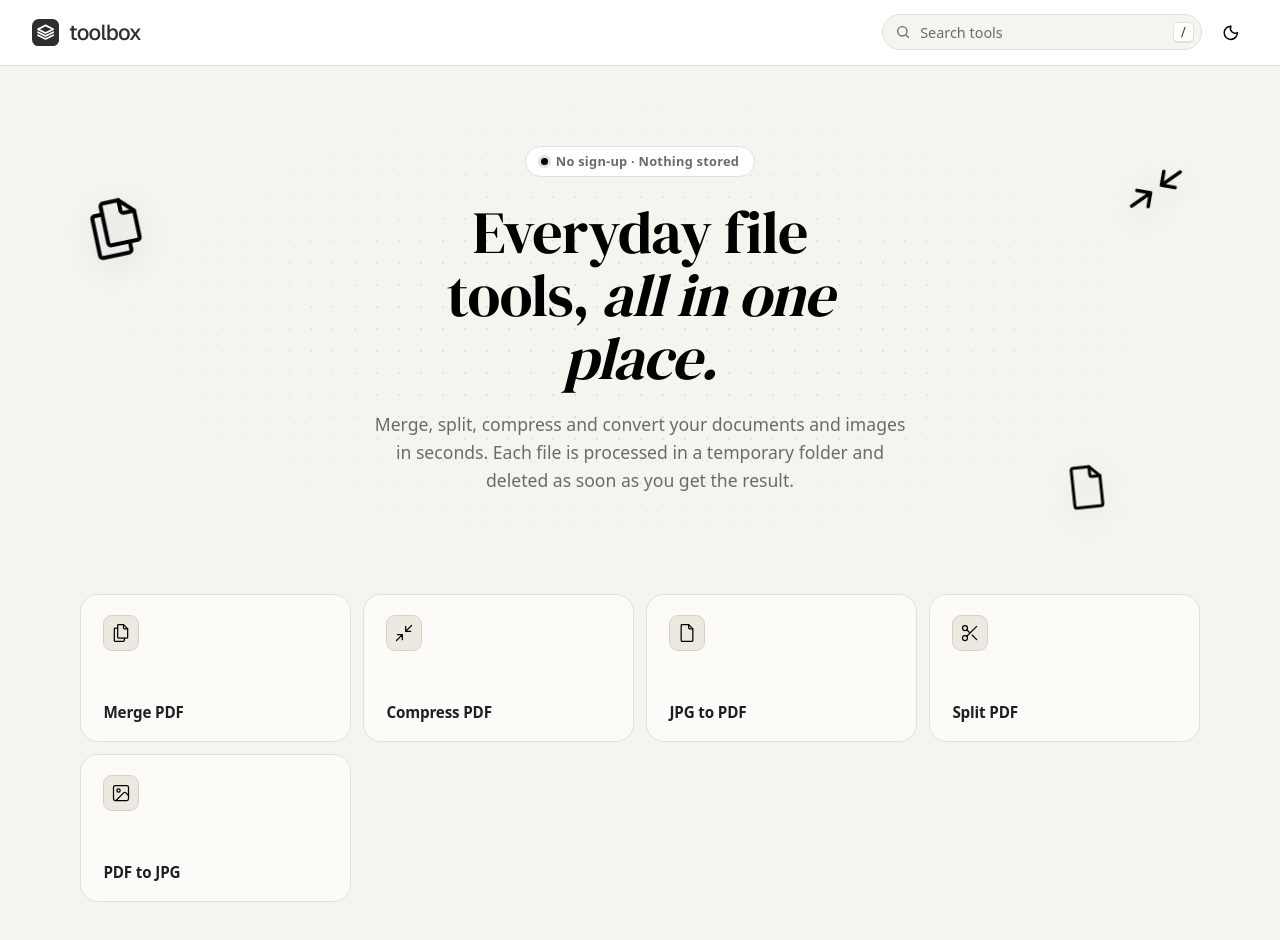
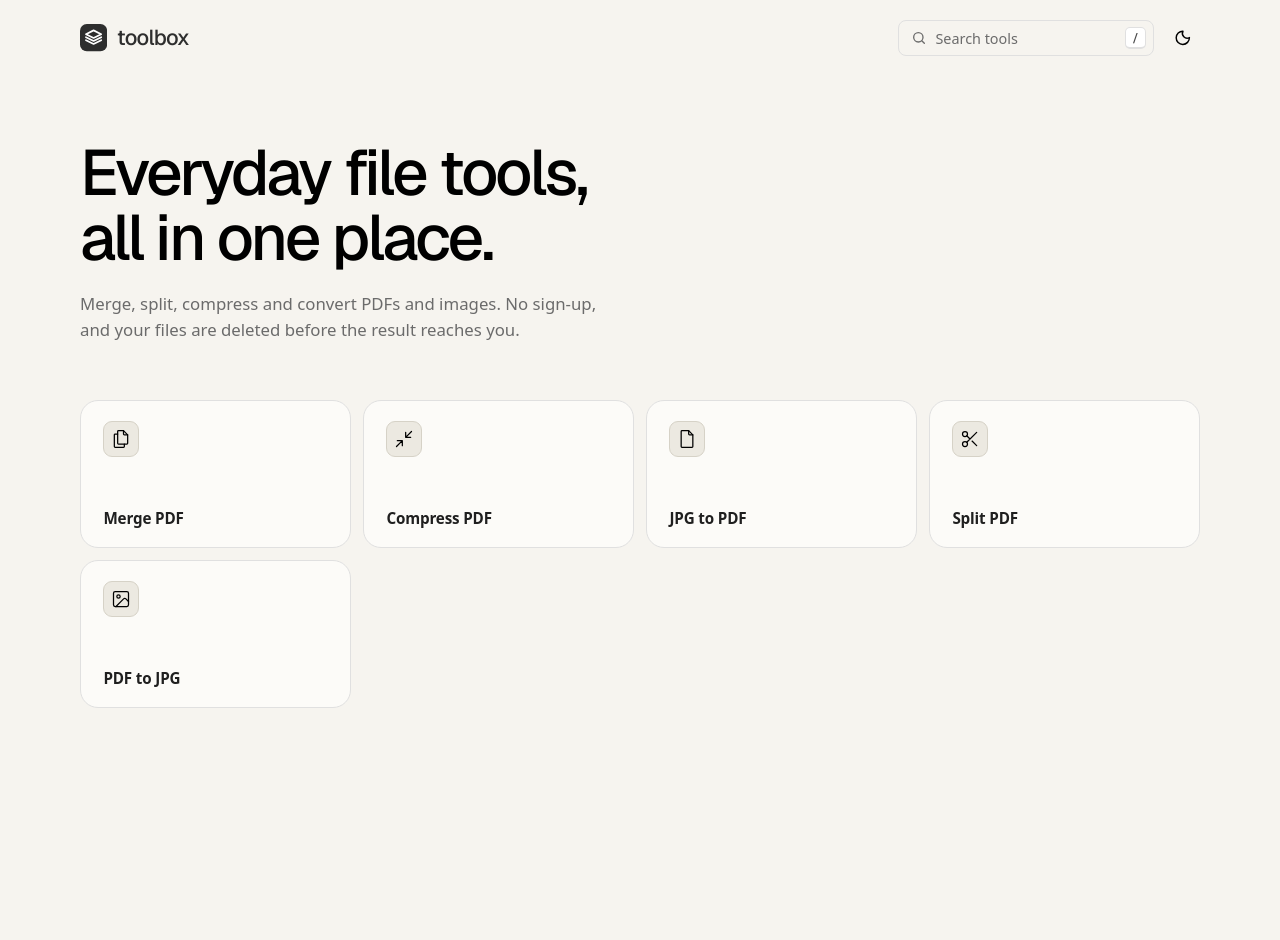
Before and after one commit to sabbirahmedswe/toolbox, a React (Vite) app in the folder frontend/: page / in a window 1280 px wide. Shown: the top 940 px of the page. After the commit the page ends 800 px from the top, so only its background shows below. Built offline with nearby package versions, Linux system fonts and the light colour scheme.

Commit message:
Simplify the hero and header for a minimal look

```diff
--- a/frontend/package.json
+++ b/frontend/package.json
@@ -14,7 +14,6 @@
     "@dnd-kit/sortable": "^10.0.0",
     "@dnd-kit/utilities": "^3.2.2",
     "@fontsource-variable/inter": "^5.3.0",
-    "@fontsource/dm-serif-display": "^5.3.0",
     "@fontsource/geist": "^5.3.0",
     "pdfjs-dist": "^6.3.289",
     "react": "^19.2.8",
--- a/frontend/src/App.tsx
+++ b/frontend/src/App.tsx
@@ -1,4 +1,4 @@
-import { Link, Route, Routes } from 'react-router-dom'
+import { Link, Route, Routes, useLocation } from 'react-router-dom'
 import Home from './pages/Home'
 import Logo from './components/Logo'
 import ThemeToggle from './components/ThemeToggle'
@@ -6,9 +6,10 @@ import ToolSearch from './components/ToolSearch'
 import { TOOLS } from './tools'
 
 export default function App() {
+  const { pathname } = useLocation()
   return (
     <div className="app">
-      <header className="header">
+      <header className={pathname === '/' ? 'header' : 'header header-wide'}>
         <Link to="/" className="logo">
           <Logo />
           <span>toolbox</span>
--- a/frontend/src/index.css
+++ b/frontend/src/index.css
@@ -30,6 +30,8 @@
   --card-hover-border: #c4beb0;
   --palette-title: #333333;
   --radius: 10px;
+  /* The home page column: header, hero and tool grid line up on it. */
+  --content-width: 1120px;
   color-scheme: light;
   font-family: 'Inter Variable', system-ui, -apple-system, 'Segoe UI', Roboto, sans-serif;
   color: var(--text);
@@ -76,14 +78,20 @@ body { margin: 0; min-height: 100vh; background: var(--bg); }
 a { color: inherit; text-decoration: none; }
 h1, h2, h3 { margin: 0; }
 
+/* On the home page the header sits on the page background, in the hero and tool grid's column. On tool pages
+   (.header-wide, set by App) it spans the page as a bar matching the workspace sidebar. */
 .header {
   display: flex;
   align-items: center;
   justify-content: space-between;
   gap: 1rem;
-  padding: 0.9rem 2rem;
-  background: var(--surface);
-  border-bottom: 1px solid var(--border);
+  max-width: calc(var(--content-width) + 2rem);
+  margin: 0 auto;
+  padding: 1.25rem 1rem;
+}
+.header-wide {
+  max-width: none; padding: 0.9rem 1.5rem;
+  background: var(--surface); border-bottom: 1px solid var(--border);
 }
 .logo {
   font-family: 'Geist', 'Inter Variable', system-ui, sans-serif;
@@ -97,9 +105,9 @@ h1, h2, h3 { margin: 0; }
 .header-actions { flex: 1; min-width: 0; display: flex; align-items: center; justify-content: flex-end; gap: 0.75rem; }
 /* Search trigger in the header: looks like a field, opens the command palette (see ToolSearch). */
 .search-trigger {
-  flex: 1; min-width: 0; max-width: 20rem; height: 2.25rem; padding: 0 0.45rem 0 0.75rem;
+  flex: 1; min-width: 0; max-width: 16rem; height: 2.25rem; padding: 0 0.45rem 0 0.7rem;
   display: flex; align-items: center; gap: 0.55rem;
-  border: 1px solid var(--border); border-radius: 999px; background: var(--bg);
+  border: 1px solid var(--border); border-radius: 8px; background: none;
   color: var(--muted); font-size: 0.9rem; text-align: left; cursor: pointer; transition: border-color 0.15s;
 }
 .search-trigger:hover { border-color: var(--card-hover-border); }
@@ -205,54 +213,20 @@ h1, h2, h3 { margin: 0; }
 
 .main { max-width: 1240px; margin: 0 auto; padding: 2.5rem 1rem 4rem; }
 
-.hero {
-  position: relative; isolation: isolate;
-  text-align: center; margin: -0.5rem 0 3rem; padding: 3rem 1rem 3.25rem;
+/* Left-aligned on the tool grid's edge; the headline uses the wordmark's face. */
+.hero { max-width: var(--content-width); margin: 1.5rem auto 3.5rem; }
+.hero h1 {
+  font-family: 'Geist', 'Inter Variable', system-ui, sans-serif; font-weight: 500;
+  font-size: clamp(2.25rem, 5.5vw, 4rem); line-height: 1.02; letter-spacing: -0.045em;
+  color: var(--heading-text); max-width: 13ch; margin: 0 0 1.25rem;
 }
-/* dot grid that fades out towards the edges */
-.hero::before {
-  content: ''; position: absolute; inset: 0; z-index: -1;
-  background-image: radial-gradient(var(--border) 1.2px, transparent 1.2px);
-  background-size: 22px 22px;
-  mask-image: radial-gradient(ellipse 60% 70% at 50% 50%, #000 30%, transparent 75%);
-}
-.hero-eyebrow {
-  display: inline-flex; align-items: center; gap: 0.5rem;
-  margin: 0 0 1.5rem; padding: 0.35rem 0.9rem;
-  background: var(--surface); border: 1px solid var(--border); border-radius: 999px;
-  font-size: 0.8rem; font-weight: 600; letter-spacing: 0.02em; color: var(--muted);
-}
-.hero-dot {
-  width: 7px; height: 7px; border-radius: 50%; background: var(--accent);
-  box-shadow: 0 0 0 3px var(--border);
-}
-.hero h1 {
-  font-family: 'DM Serif Display', Georgia, serif; font-weight: 400;
-  font-size: clamp(2.2rem, 6vw, 3.75rem); line-height: 1.05; letter-spacing: -0.015em;
-  color: var(--heading-text); max-width: 14ch; margin: 0 auto 1.25rem;
-}
-.hero-lede { color: var(--muted); font-size: 1.1rem; line-height: 1.6; max-width: 34rem; margin: 0 auto; }
-
-/* the tool icons, scattered and tilted around the headline on wide screens */
-.hero-art { position: absolute; inset: 0; z-index: -1; pointer-events: none; }
-.hero-art img {
-  position: absolute; height: 64px; width: auto;
-  filter: drop-shadow(0 8px 14px rgb(0 0 0 / 0.12));
-}
+.hero-lede { color: var(--muted); font-size: 1.05rem; line-height: 1.6; max-width: 34rem; margin: 0; }
 /* The icon files are black-on-white; flip them for the dark theme. */
 :root[data-theme='dark'] .tool-icon { filter: invert(1); }
-:root[data-theme='dark'] .hero-art img { filter: invert(1) drop-shadow(0 8px 14px rgb(255 255 255 / 0.08)); }
-.hero-art img:nth-child(1) { left: 4%; top: 22%; transform: rotate(-12deg); }
-.hero-art img:nth-child(2) { right: 5%; top: 14%; transform: rotate(10deg); height: 56px; }
-.hero-art img:nth-child(3) { right: 11%; bottom: 8%; transform: rotate(-6deg); height: 48px; }
-.hero-art img:nth-child(n + 4) { display: none; }
-@media (max-width: 820px) {
-  .hero-art { display: none; }
-}
 
 .tool-grid {
   display: grid; grid-template-columns: repeat(4, minmax(0, 1fr)); gap: 0.75rem;
-  max-width: 1120px; margin: 0 auto;
+  max-width: var(--content-width); margin: 0 auto;
 }
 @media (max-width: 960px) { .tool-grid { grid-template-columns: repeat(3, minmax(0, 1fr)); } }
 .tool-card {
--- a/frontend/src/main.tsx
+++ b/frontend/src/main.tsx
@@ -3,8 +3,6 @@ import { createRoot } from 'react-dom/client'
 import { BrowserRouter } from 'react-router-dom'
 import '@fontsource/geist/500.css'
 import '@fontsource-variable/inter'
-import '@fontsource/dm-serif-display'
-import '@fontsource/dm-serif-display/400-italic.css'
 import './index.css'
 import App from './App.tsx'
 
--- a/frontend/src/pages/Home.tsx
+++ b/frontend/src/pages/Home.tsx
@@ -5,21 +5,10 @@ export default function Home() {
   return (
     <>
       <section className="hero">
-        <div className="hero-art" aria-hidden="true">
-          {TOOLS.map((t) => (
-            <img key={t.path} src={t.icon} alt="" />
-          ))}
-        </div>
-        <p className="hero-eyebrow">
-          <span className="hero-dot" />
-          No sign-up · Nothing stored
-        </p>
-        <h1>
-          Everyday file tools, <em>all in one place.</em>
-        </h1>
+        <h1>Everyday file tools, all in one place.</h1>
         <p className="hero-lede">
-          Merge, split, compress and convert your documents and images in seconds. Each file is processed in a temporary
-          folder and deleted as soon as you get the result.
+          Merge, split, compress and convert PDFs and images. No sign-up, and your files are deleted before the
+          result reaches you.
         </p>
       </section>
       <section className="tool-grid">
```
Also changed, not shown: 2 other files (tests, documents, lock files or other folders).
